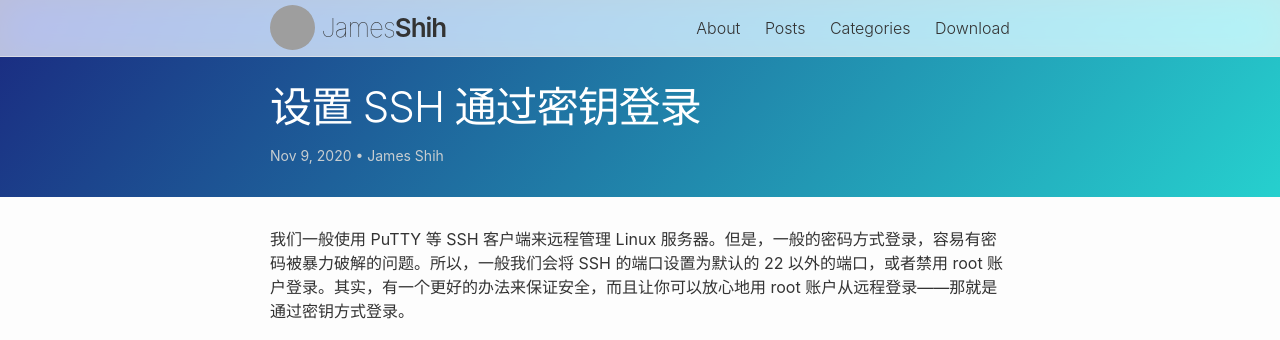
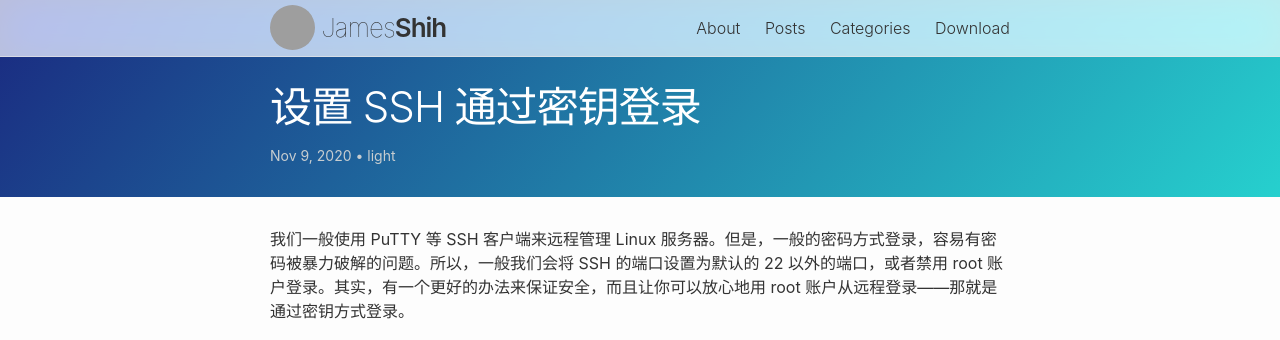
Before and after one commit to wtguang/wtguang.github.io, a Jekyll site: the page built from _posts/2020-11-9-how-to-set-up-ssh-keys.md, in a window 1280 px wide and 900 px high. Shown: the top 340 px of the window. Built offline with Jekyll 4.4.1, drawn with Linux system fonts in a browser that asks for light colours; comment, search, counter and statistics services are not loaded; grey boxes are pictures that could not be loaded.

Commit message:
Update 2020-11-9-how-to-set-up-ssh-keys.md

```diff
--- a/_posts/2020-11-9-how-to-set-up-ssh-keys.md
+++ b/_posts/2020-11-9-how-to-set-up-ssh-keys.md
@@ -1,6 +1,6 @@
 ---
 title: 设置 SSH 通过密钥登录
-author: James Shih
+author: light
 layout: post
 permalink: /2012/03/16/how-to-set-up-ssh-keys/
 categories:
```
